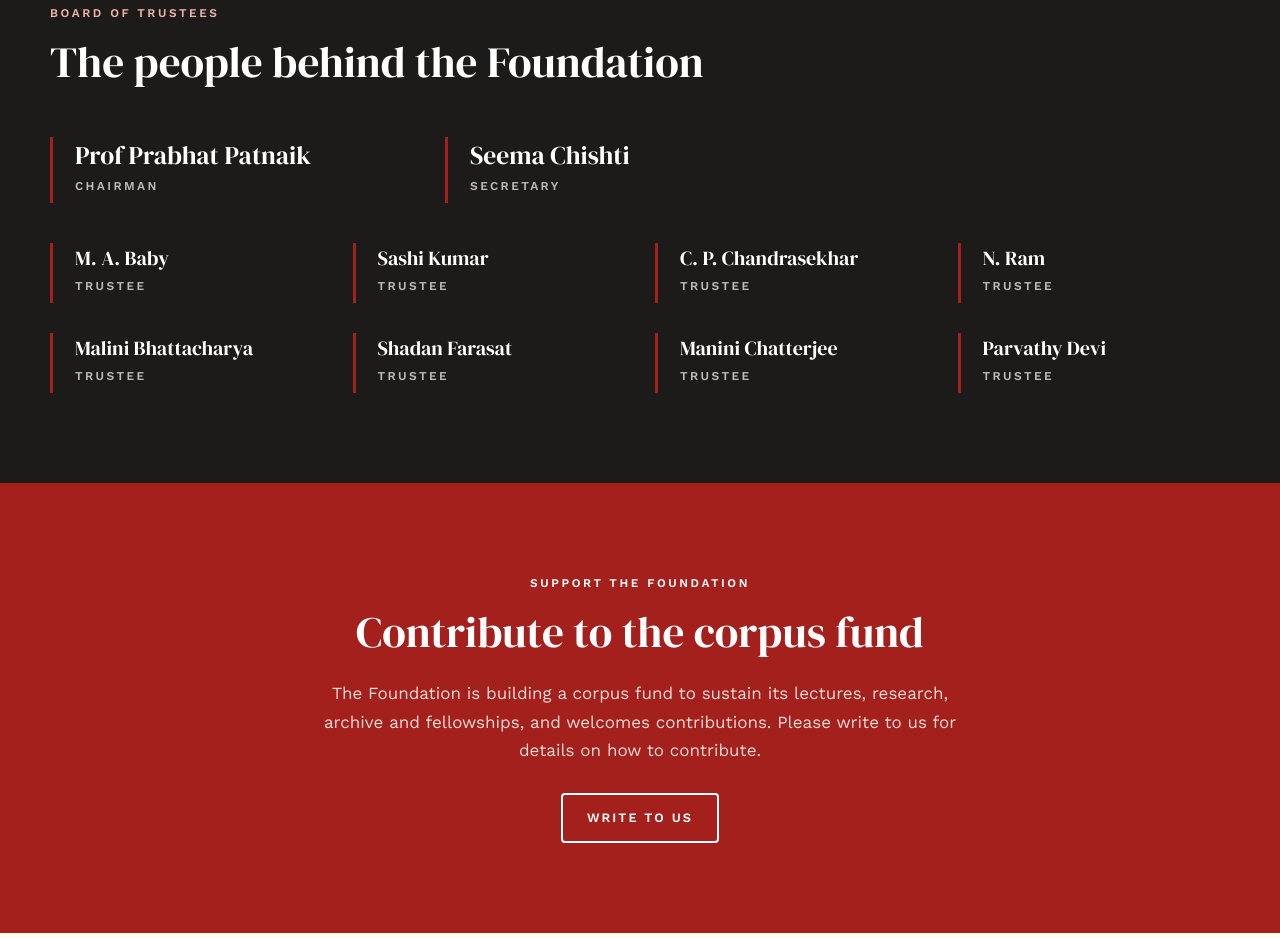
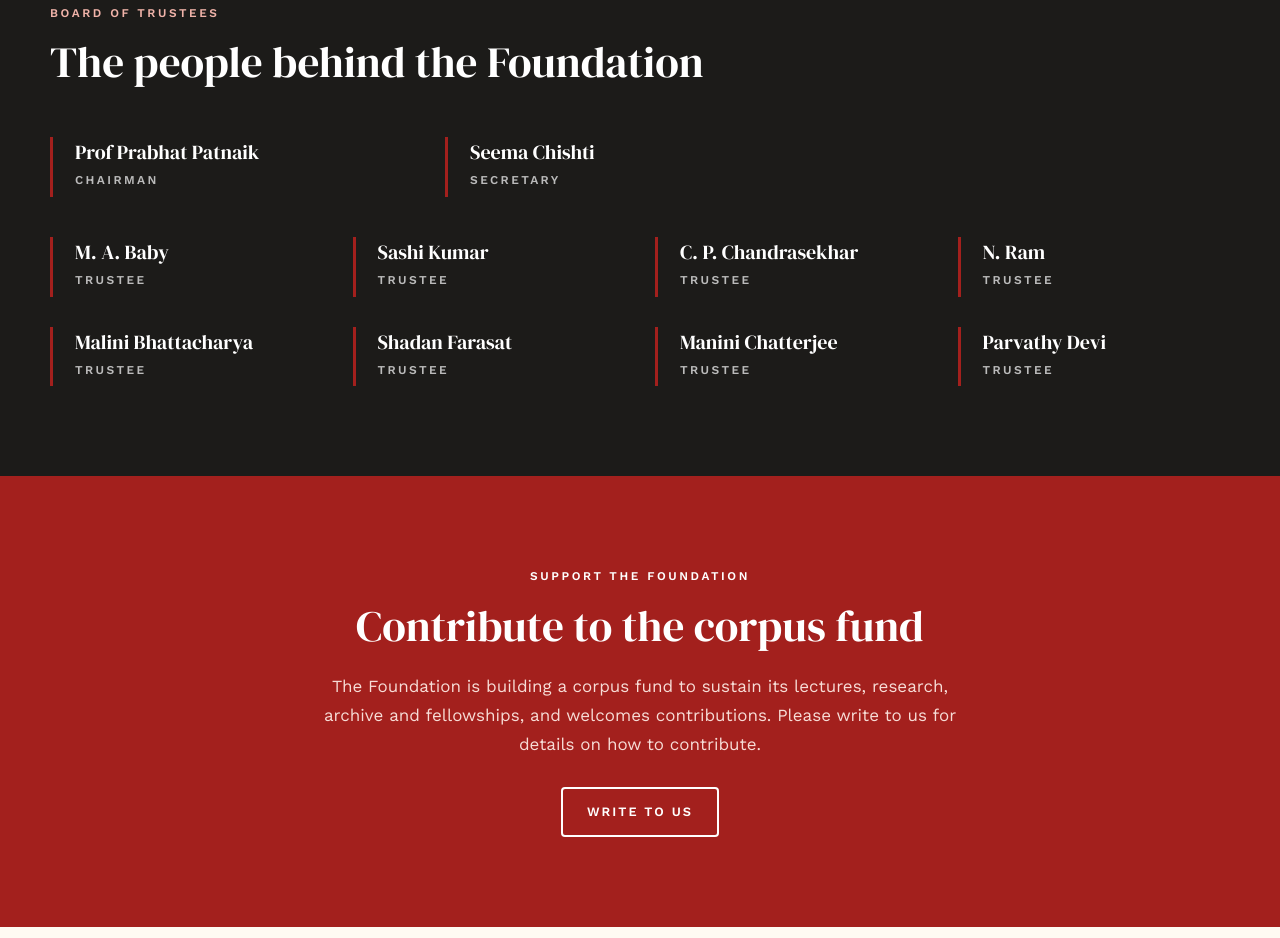
Before and after one commit to dsayantan/sryfoundation, a plain HTML site: page about.html in a window 1280 px wide. Shown: the part 2292-3230 px from the top of the page. Drawn offline with nearby package versions, Linux system fonts and the light colour scheme.

Commit message:
Use one font size for all trustee names
Co-Authored-By: Claude Opus 5.5 <noreply@anthropic.com>

```diff
--- a/assets/css/style.css
+++ b/assets/css/style.css
@@ -195,7 +195,7 @@ ul.aim-list { padding: 0; margin: 0; }
 
 .people { display: grid; grid-template-columns: repeat(2, 1fr); gap: 30px; max-width: 760px; }
 .person { border-left: 3px solid var(--red); padding: 4px 0 4px 22px; }
-.person h3 { margin: 0; font-size: 1.6rem; }
+.person h3 { margin: 0; font-size: 1.25rem; }
 .person span { font-size: .75rem; letter-spacing: .2em; text-transform: uppercase; color: var(--muted); font-weight: 600; }
 @media (max-width: 560px) { .people { grid-template-columns: 1fr; } }
 
@@ -315,7 +315,6 @@ ul.aim-list { padding: 0; margin: 0; }
 html, body { overflow-x: clip; }
 @media (max-width: 860px) { .photo-frame::before { inset: 14px -10px -14px 14px; } }
 .people.trustees { grid-template-columns: repeat(4, 1fr); max-width: none; margin-top: 40px; }
-.people.trustees h3 { font-size: 1.25rem; }
 @media (max-width: 900px) { .people.trustees { grid-template-columns: repeat(2, 1fr); } }
 .strip img { object-position: center 20%; }
 /* Background-removed portraits in page headers */
```
